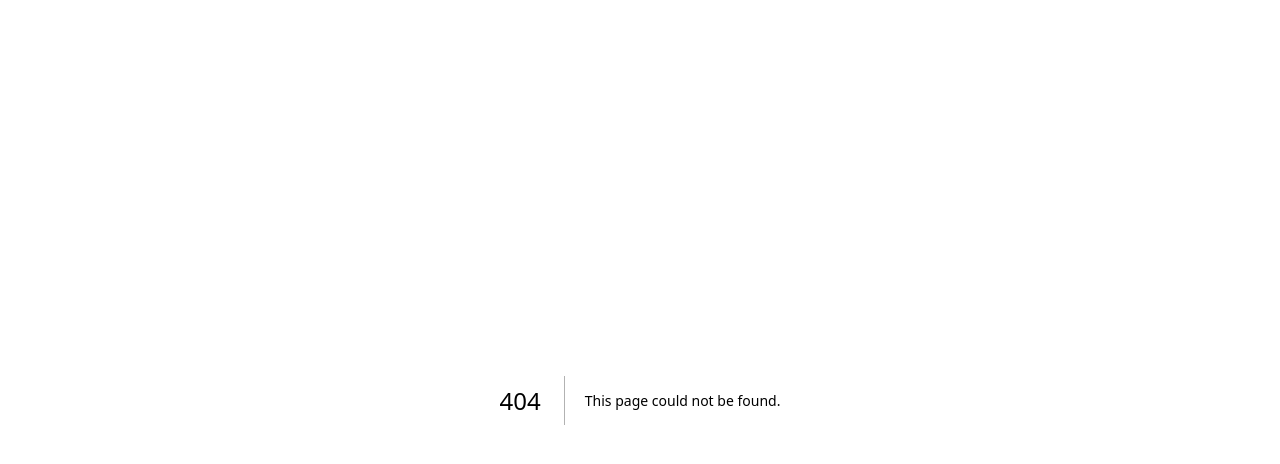
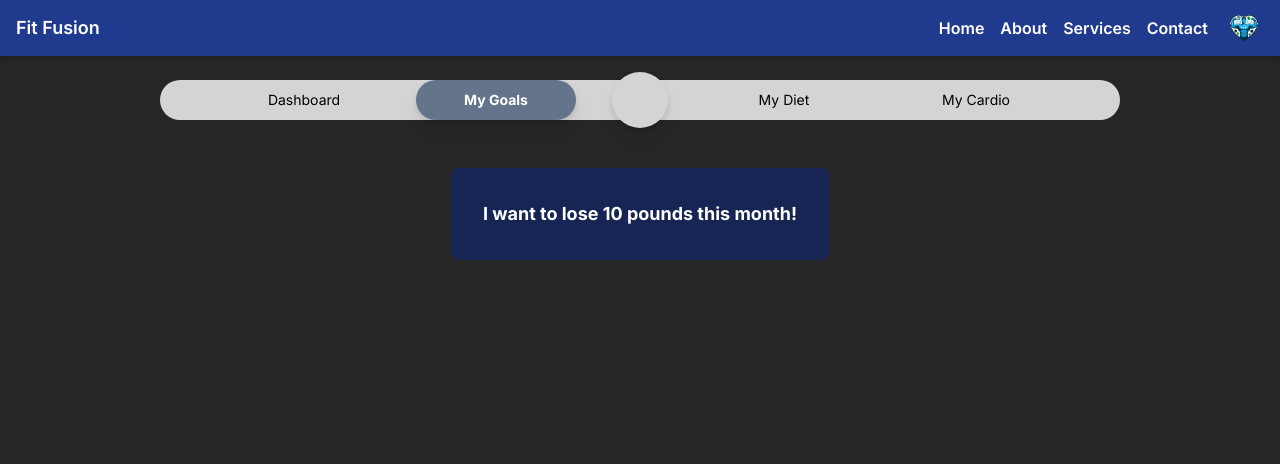
Before and after one commit to Syntax-Samurais/Website, a Next.js app: page /goals in a window 1280 px wide. Before the commit this address had no page. Shown: the top 464 px of the page. Built offline with nearby package versions, Linux system fonts and the light colour scheme.

Commit message:
static goals page shell added

```diff
--- a/src/app/_components/NavBar.jsx
+++ b/src/app/_components/NavBar.jsx
@@ -25,7 +25,7 @@ const NavBar = () => {
             </Link>
             {/* update goals link href when route is created */}
             <Link
-              href=""
+              href="/goals"
               className={path == "/goals" ? selectedStyle : defaultStyle}
             >
               My Goals
--- /dev/null
+++ b/src/app/goals/page.js
@@ -0,0 +1,31 @@
+"use client";
+
+import { La_Belle_Aurore } from "next/font/google";
+import React, { useState, useEffect } from "react";
+import NavBar from "../_components/NavBar.jsx";
+import Header from "../_components/Header.jsx";
+import { globalId } from "../_components/_modals/LoginModal.jsx";
+
+const Goals = () => {
+  return (
+    <div>
+      <Header />
+      <NavBar />
+      <UserWeightGoal />
+    </div>
+  );
+};
+
+const UserWeightGoal = () => {
+  return (
+    <div className="flex justify-center items-center pt-12">
+      <div className="bg-blue-950 p-8 rounded-lg text-center text-white">
+        <p className="text-lg font-bold">
+          I want to lose 10 pounds this month!
+        </p>
+      </div>
+    </div>
+  );
+};
+
+export default Goals;
```
Also changed, not shown: src/app/goals/goals.css (added).
